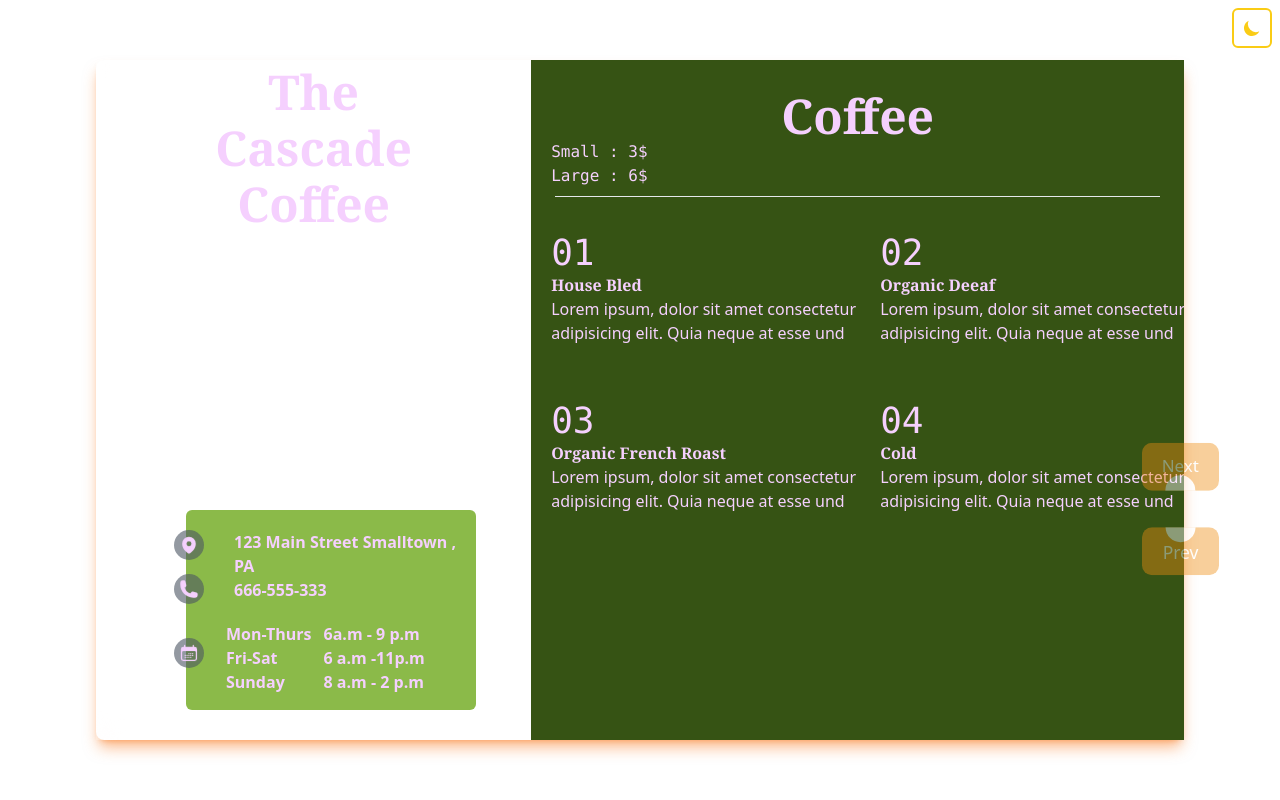
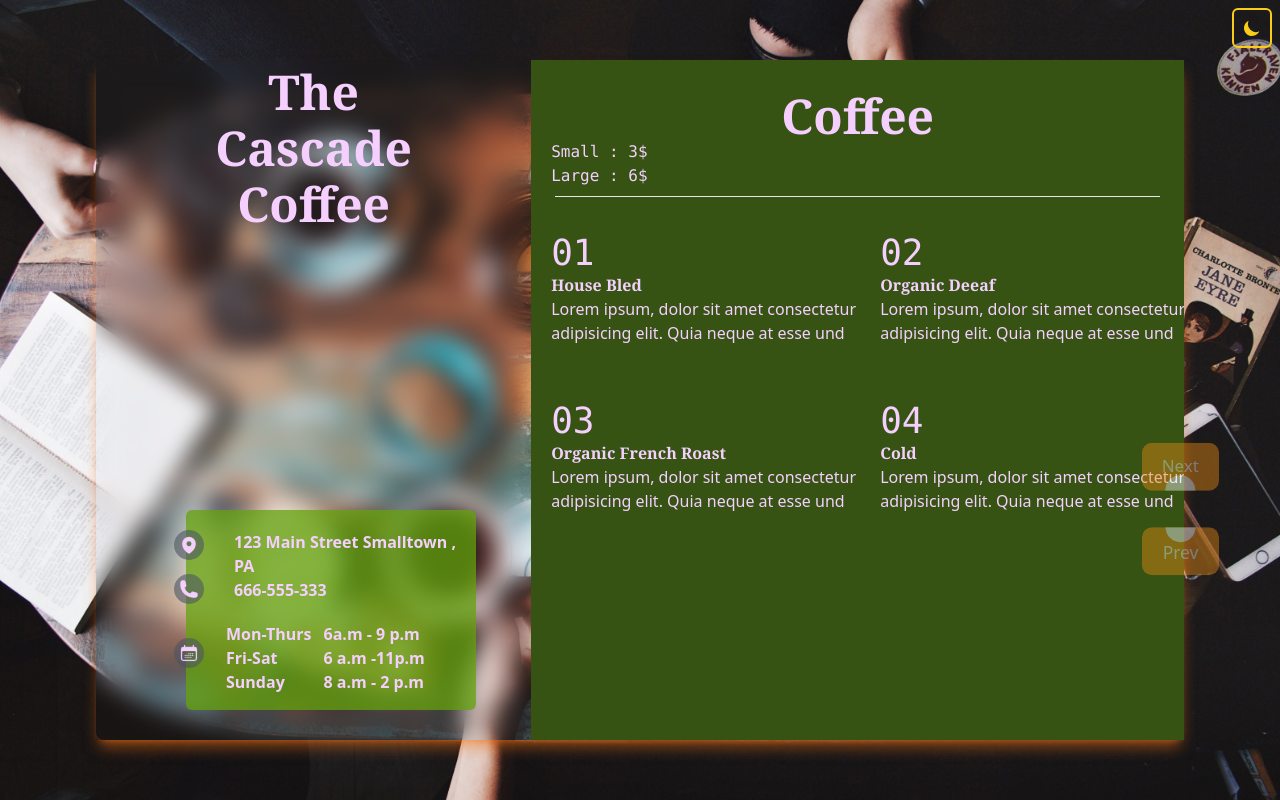
Before and after one commit to aliseyedi01/Menu-shop-tailwind-gsap, a website: page index.html in a window 1280 px wide. Drawn offline with nearby package versions, Linux system fonts and the light colour scheme; files that its build step writes are made by us from their sources; the site is published under a folder, as on GitHub Pages, so addresses that start at the root find nothing.

Commit message:
change src image in index.html

```diff
--- a/index.html
+++ b/index.html
@@ -8,7 +8,7 @@
     <link href="./dist/output.css" rel="stylesheet" />
   </head>
 
-  <body class="h-screen w-screen flex items-center justify-center bg-cover relative bg-no-repeat" style="background-image: url(/src/img/background.jpg)">
+  <body class="h-screen w-screen flex items-center justify-center bg-cover relative bg-no-repeat" style="background-image: url(./src/img/background.jpg)">
     <!-- main -->
     <div
       class="flex flex-col md:flex-row md:justify-center md:items-center md:w-[85vw] w-full h-full md:h-[85vh] shadow-lg shadow-orange-500/50 dark:shadow-sky-900 rounded-lg relative main"
```
